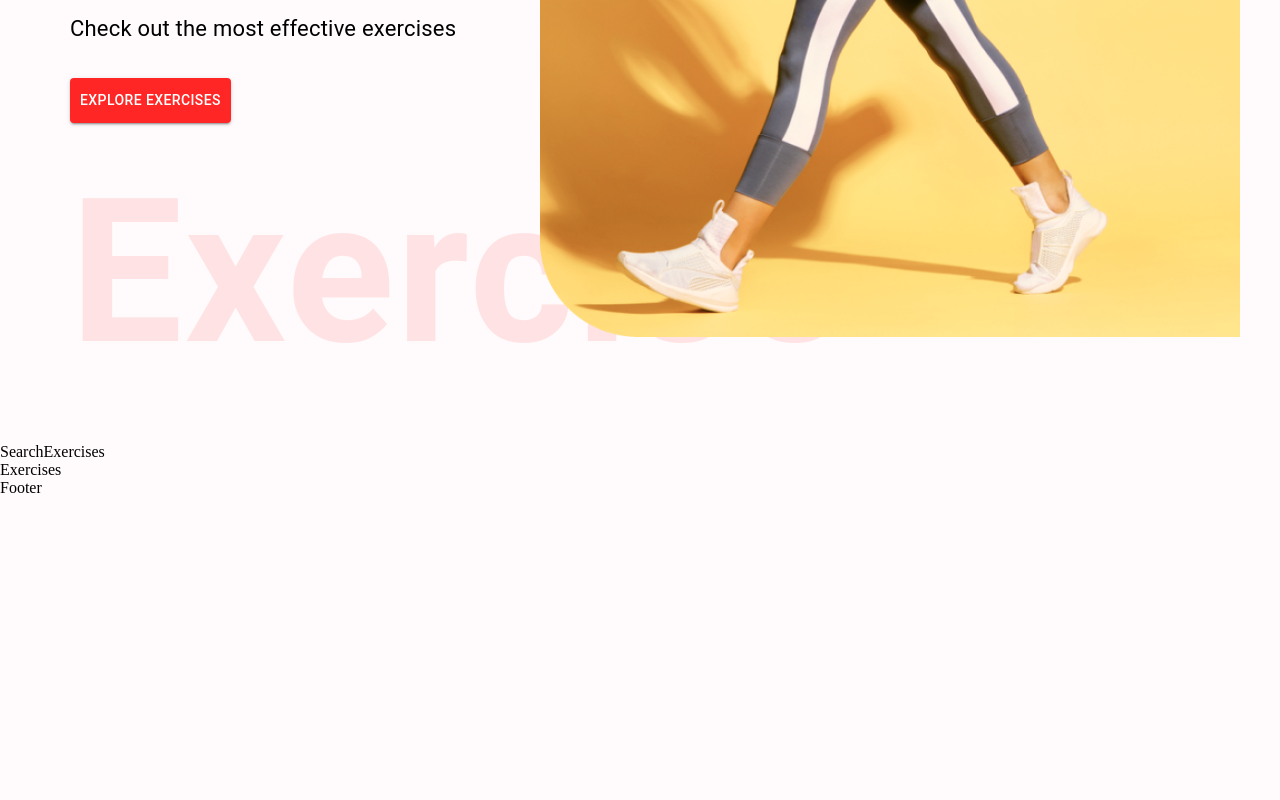
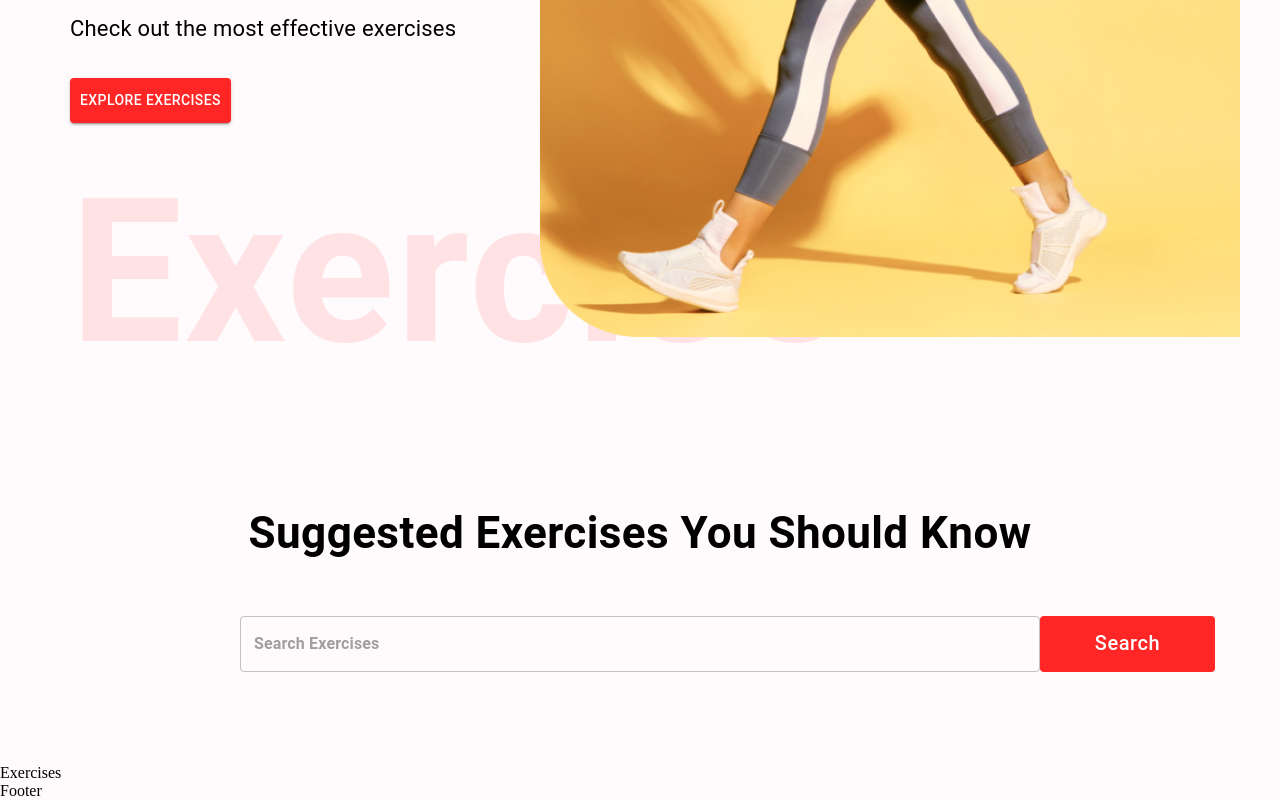
Before and after one commit to thaliagit/gym-app, a React (Create React App) app: page / in a window 1280 px wide. Shown: the part 529-1329 px from the top of the page. Before the commit the page ends 1026 px from the top, so only its background shows below. Built offline with nearby package versions, Linux system fonts and the light colour scheme.

Commit message:
search bar section almost completed

```diff
--- a/src/Components/SearchExercises.js
+++ b/src/Components/SearchExercises.js
@@ -1,7 +1,49 @@
-import React from "react";
-
+import React, { useEffect, useState } from "react";
+import { Box, Stack, Typography, TextField, Button } from "@mui/material";
 const SearchExercises = () => {
-  return <div>SearchExercises</div>;
+  return (
+    <Stack alignItems="center" justifyContent="center" mt="37px" p="20px">
+      <Typography
+        fontWeight={700}
+        sx={{
+          fontSize: { lg: "44px", xs: "30px" },
+        }}
+        mb="50px"
+        textAlign="center"
+      >
+        Suggested Exercises You Should Know
+      </Typography>
+      <Box position="relative" mb="72px">
+        <TextField
+          sx={{
+            input: { fontWeight: "700", border: "none", borderRadius: "4px" },
+            width: { lg: "800px", xs: "350px" },
+            backgroundColor: "#FFFFF",
+            borderRadius: "40px",
+          }}
+          height="76px"
+          value=""
+          onChange={(e) => {}}
+          placeholder="Search Exercises"
+          type="text"
+        />
+        <Button
+          className="search-btn"
+          sx={{
+            bgcolor: "#FF2625",
+            color: "#FFF",
+            textTransform: "none",
+            width: { lg: "175px", xs: "80px" },
+            fontSize: { lg: "20px", xs: "14px" },
+            height: "56px",
+            position: "absolute",
+          }}
+        >
+          Search
+        </Button>
+      </Box>
+    </Stack>
+  );
 };
 
 export default SearchExercises;
```
